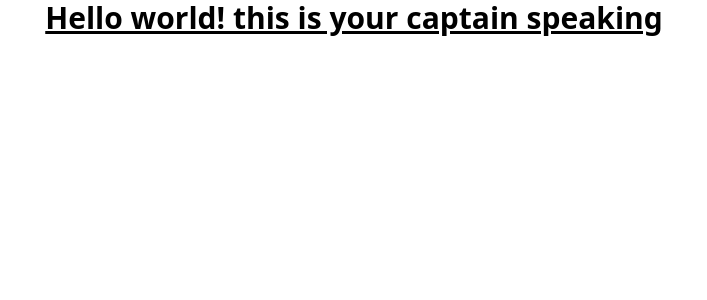
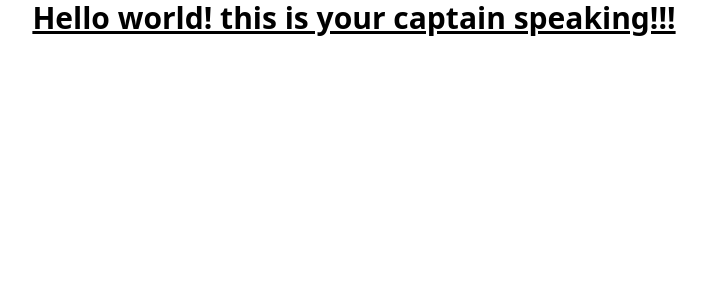
Before and after one commit to github-community-gitam/G-Projects, a React (Create React App) app: page / in a window 1280 px wide. Shown: the top 300 px of the page, without its empty margins (286-993 px from the left). Built offline with nearby package versions, Linux system fonts and the light colour scheme.

Commit message:
demo commit

```diff
--- a/src/App.js
+++ b/src/App.js
@@ -4,7 +4,7 @@ function App() {
   return (
     <div className="App">
       <h1 className="text-3xl font-bold underline">
-        Hello world! this is your captain speaking
+        Hello world! this is your captain speaking!!!
       </h1>
 
     </div>
```
